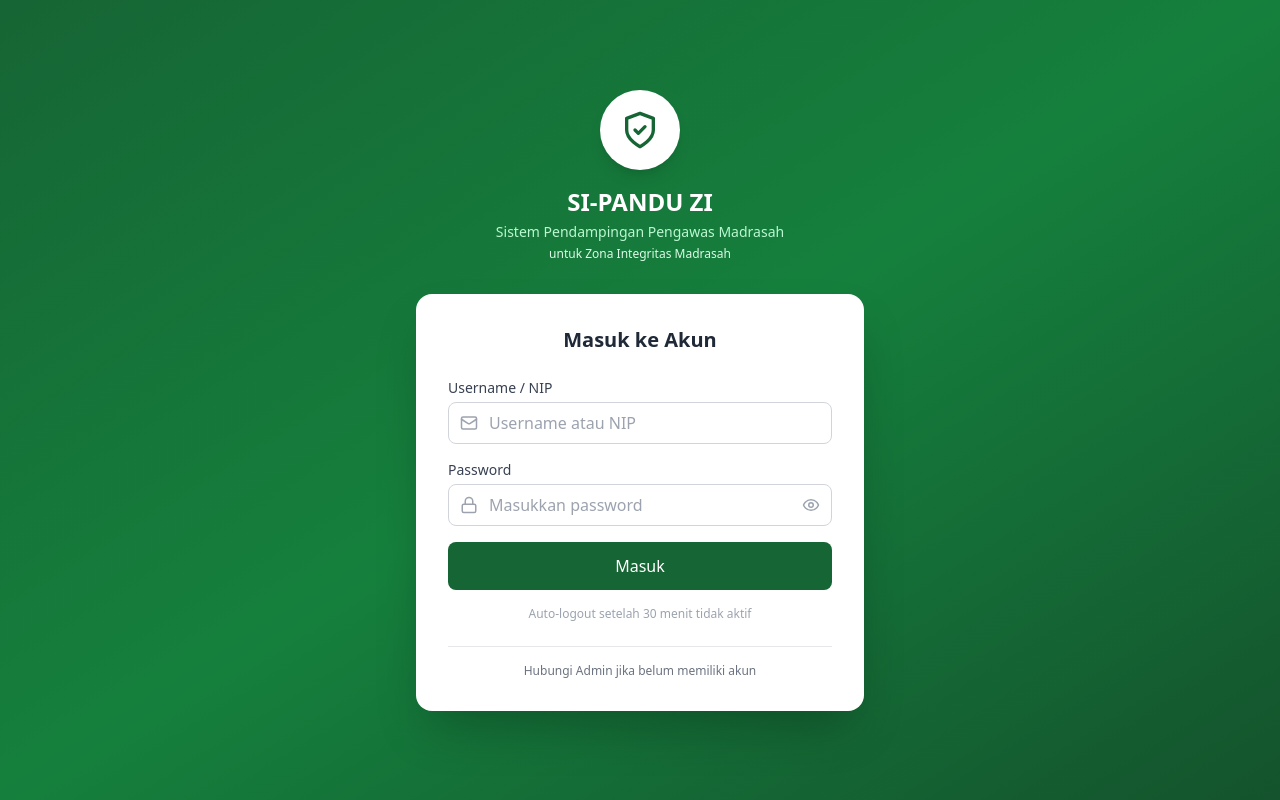
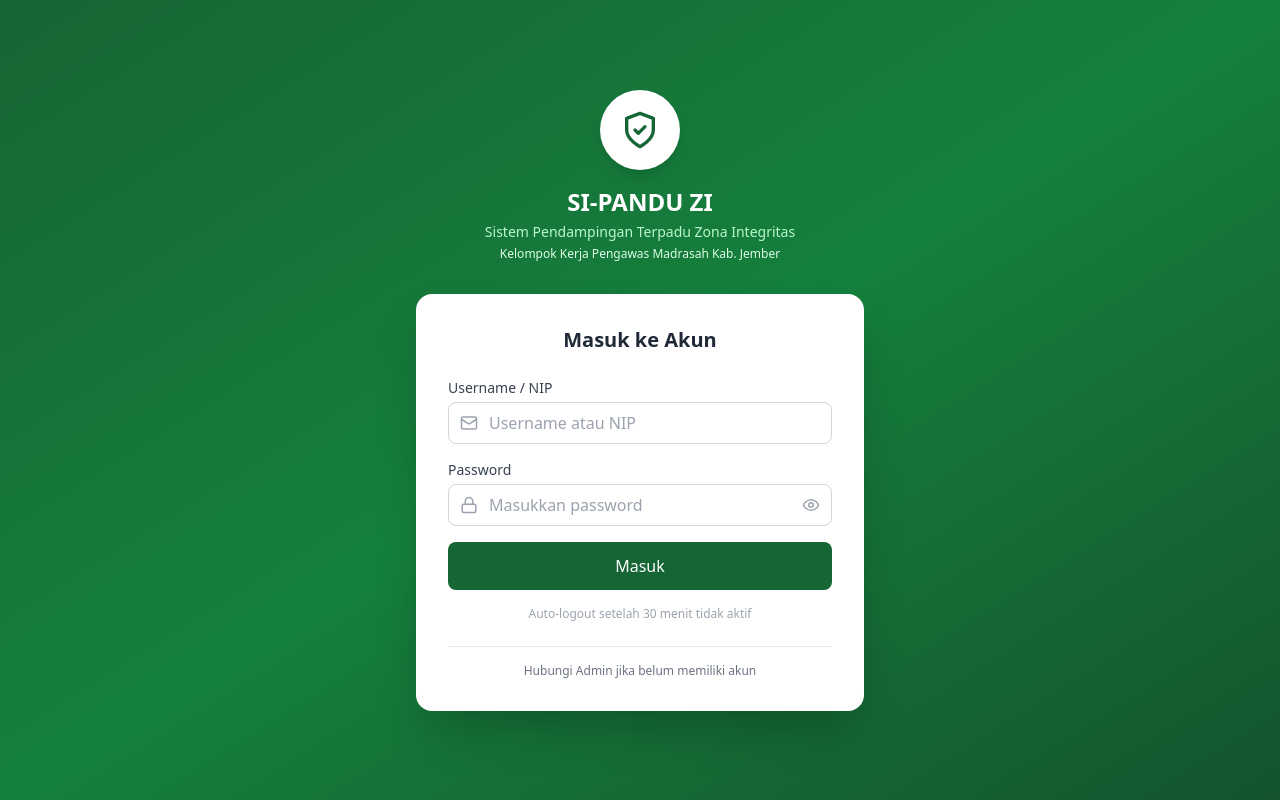
Before and after one commit to Subariyanto/si-pandu-zi-madrasah, a React (Vite) app: page /si-pandu-zi-madrasah/login in a window 1280 px wide. Built offline with nearby package versions, Linux system fonts and the light colour scheme; no server answers; the database is empty.

Commit message:
Update judul: Sistem Pendampingan Terpadu Zona Integritas + Pokjawas Kab. Jember

```diff
--- a/src/components/Header.jsx
+++ b/src/components/Header.jsx
@@ -33,6 +33,7 @@ export default function Header({ onMenuClick }) {
         <div className="hidden md:block">
           <h1 className="text-lg font-bold text-primary-800 dark:text-primary-400">SI-PANDU ZI MADRASAH</h1>
           <p className="text-xs text-gray-500 dark:text-gray-400">Sistem Pendampingan Terpadu Zona Integritas</p>
+          <p className="text-xs text-gray-400 dark:text-gray-500">Kelompok Kerja Pengawas Madrasah Kab. Jember</p>
         </div>
       </div>
 
--- a/src/pages/Login.jsx
+++ b/src/pages/Login.jsx
@@ -32,8 +32,8 @@ export default function Login() {
               <Shield className="w-8 h-8 text-primary-800 dark:text-primary-400" />
             </div>
             <h1 className="text-2xl font-bold text-primary-800 dark:text-white">SI-PANDU ZI</h1>
-            <p className="text-sm text-gray-500 dark:text-gray-400 mt-1">Sistem Pendampingan Terpadu Zona Integritas Madrasah</p>
-            <p className="text-xs text-accent-600 font-medium mt-1">Kelompok Kerja Pengawas Madrasah</p>
+            <p className="text-sm text-gray-500 dark:text-gray-400 mt-1">Sistem Pendampingan Terpadu Zona Integritas</p>
+            <p className="text-xs text-accent-600 font-medium mt-1">Kelompok Kerja Pengawas Madrasah Kab. Jember</p>
           </div>
 
           {/* Form */}
--- a/src/pages/LoginPage.jsx
+++ b/src/pages/LoginPage.jsx
@@ -33,8 +33,8 @@ export default function LoginPage() {
             <ShieldIcon className="w-10 h-10 text-kemenag-green" />
           </div>
           <h1 className="text-2xl font-bold text-white">SI-PANDU ZI</h1>
-          <p className="text-green-200 text-sm mt-1">Sistem Pendampingan Pengawas Madrasah</p>
-          <p className="text-green-100 text-xs mt-1">untuk Zona Integritas Madrasah</p>
+          <p className="text-green-200 text-sm mt-1">Sistem Pendampingan Terpadu Zona Integritas</p>
+          <p className="text-green-100 text-xs mt-1">Kelompok Kerja Pengawas Madrasah Kab. Jember</p>
         </div>
 
         {/* Login Form */}
```
